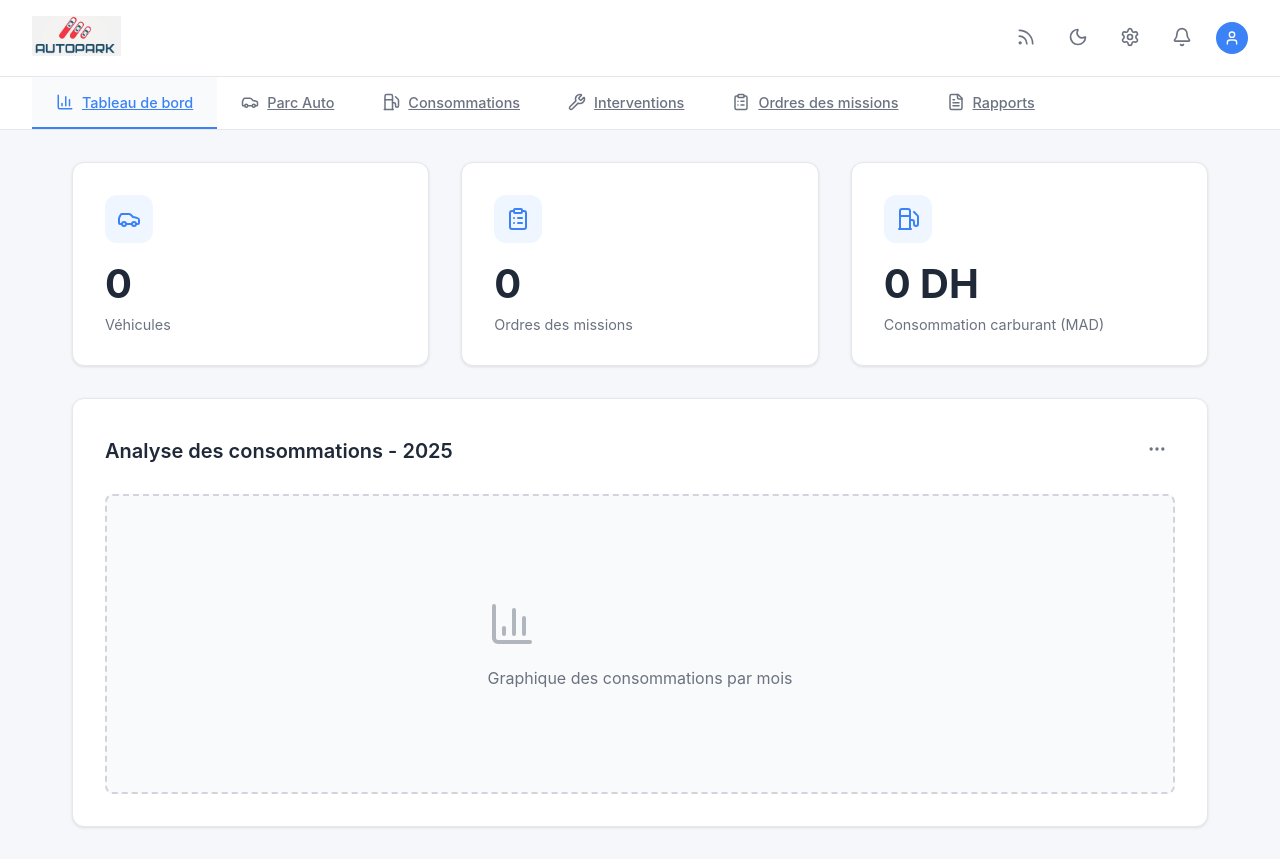
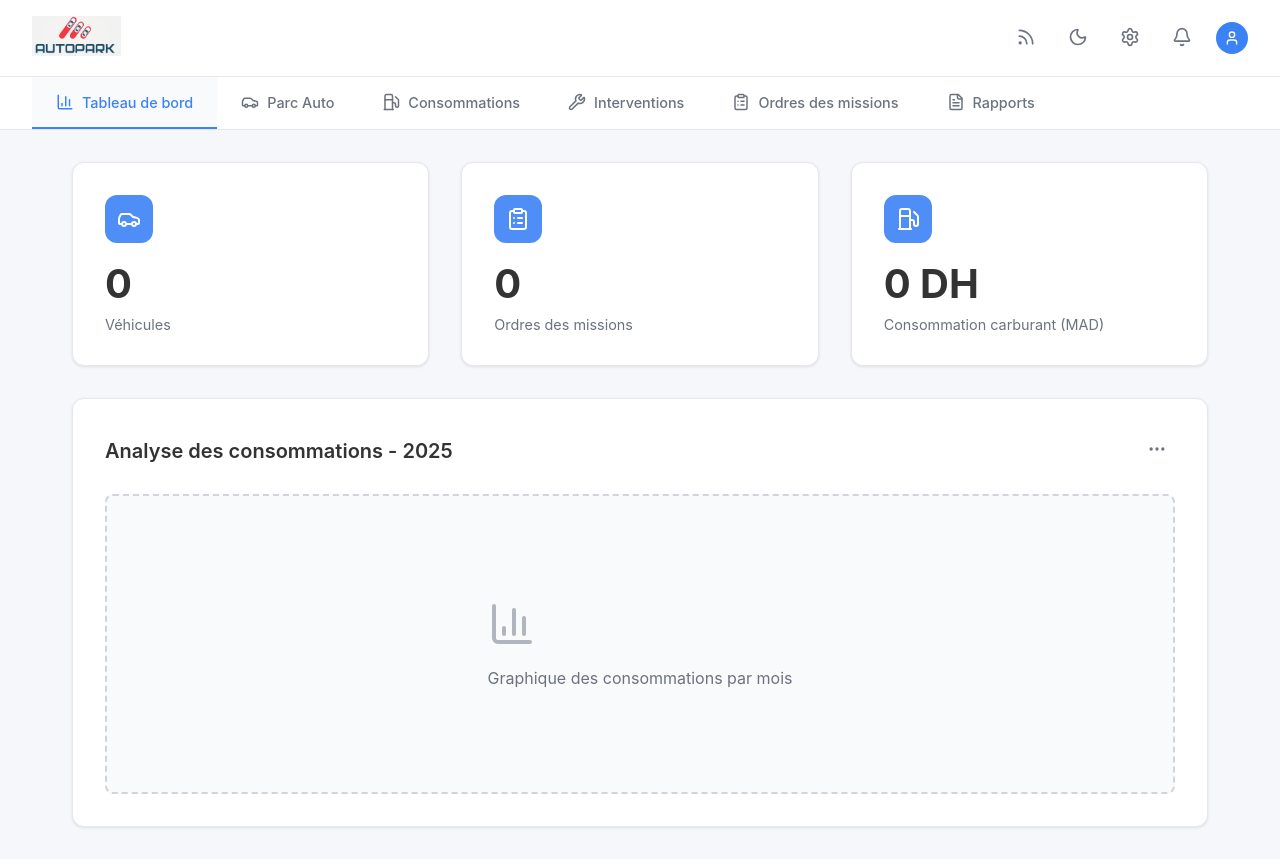
Before and after one commit to achraf-essarih/autopark-front, a React (Create React App) app: page / in a window 1280 px wide. Built offline with nearby package versions, Linux system fonts and the light colour scheme.

Commit message:
dark mode

```diff
--- a/src/App.css
+++ b/src/App.css
@@ -1,7 +1,54 @@
+:root {
+  /* Light theme variables */
+  --bg-primary: #f5f7fa;
+  --bg-secondary: #ffffff;
+  --text-primary: #333333;
+  --text-secondary: #6b7280;
+  --border-color: #e5e7eb;
+  --accent-color: #3b82f6;
+  --accent-hover: #2563eb;
+  --success-color: #10b981;
+  --success-hover: #059669;
+  --card-bg: #ffffff;
+  --header-bg: #ffffff;
+  --shadow-color: rgba(0, 0, 0, 0.1);
+  --chart-placeholder-bg: #f9fafb;
+  --chart-placeholder-border: #d1d5db;
+  --table-header-bg: #f9fafb;
+  --hover-bg: #f9fafb;
+  --tab-active-bg: #f8fafc;
+  --intervention-active-bg: #3b82f6;
+  --intervention-active-text: #ffffff;
+}
+
+.dark-mode {
+  /* Dark theme variables */
+  --bg-primary: #111827;
+  --bg-secondary: #1f2937;
+  --text-primary: #f3f4f6;
+  --text-secondary: #9ca3af;
+  --border-color: #374151;
+  --accent-color: #3b82f6;
+  --accent-hover: #60a5fa;
+  --success-color: #10b981;
+  --success-hover: #34d399;
+  --card-bg: #1f2937;
+  --header-bg: #111827;
+  --shadow-color: rgba(0, 0, 0, 0.5);
+  --chart-placeholder-bg: #374151;
+  --chart-placeholder-border: #4b5563;
+  --table-header-bg: #374151;
+  --hover-bg: #374151;
+  --tab-active-bg: #2563eb;
+  --intervention-active-bg: #2563eb;
+  --intervention-active-text: #ffffff;
+}
+
 * {
   margin: 0;
   padding: 0;
   box-sizing: border-box;
+  transition: background-color 0.3s, color 0.3s, border-color 0.3s;
 }
 
 body {
@@ -10,8 +57,8 @@ body {
     sans-serif;
   -webkit-font-smoothing: antialiased;
   -moz-osx-font-smoothing: grayscale;
-  background-color: #f5f7fa;
-  color: #333;
+  background-color: var(--bg-primary);
+  color: var(--text-primary);
 }
 
 .app {
@@ -22,13 +69,13 @@ body {
 
 /* Header Styles */
 .header {
-  background: white;
-  border-bottom: 1px solid #e5e7eb;
+  background: var(--header-bg);
+  border-bottom: 1px solid var(--border-color);
   padding: 1rem 2rem;
   display: flex;
   justify-content: space-between;
   align-items: center;
-  box-shadow: 0 1px 3px rgba(0, 0, 0, 0.1);
+  box-shadow: 0 1px 3px var(--shadow-color);
 }
 
 .logo {
@@ -44,7 +91,7 @@ body {
 .logo-text {
   font-size: 1.5rem;
   font-weight: bold;
-  color: #1e40af;
+  color: var(--accent-color);
 }
 
 .header-actions {
@@ -59,20 +106,20 @@ body {
   background: transparent;
   border: none;
   cursor: pointer;
-  color: #6b7280;
+  color: var(--text-secondary);
   transition: all 0.2s;
 }
 
 .header-icon:hover {
-  background: #f3f4f6;
-  color: #374151;
+  background: var(--hover-bg);
+  color: var(--text-primary);
 }
 
 .user-avatar {
   width: 32px;
   height: 32px;
   border-radius: 50%;
-  background: #3b82f6;
+  background: var(--accent-color);
   color: white;
   display: flex;
   align-items: center;
@@ -82,8 +129,8 @@ body {
 
 /* Navigation Styles */
 .nav-container {
-  background: white;
-  border-bottom: 1px solid #e5e7eb;
+  background: var(--header-bg);
+  border-bottom: 1px solid var(--border-color);
   padding: 0 2rem;
 }
 
@@ -99,23 +146,24 @@ body {
   cursor: pointer;
   font-size: 0.9rem;
   font-weight: 500;
-  color: #6b7280;
+  color: var(--text-secondary);
   border-bottom: 2px solid transparent;
   transition: all 0.2s;
   display: flex;
   align-items: center;
   gap: 0.5rem;
+  text-decoration: none;
 }
 
 .nav-tab:hover {
-  color: #374151;
-  background: #f9fafb;
+  color: var(--text-primary);
+  background: var(--hover-bg);
 }
 
 .nav-tab.active {
-  color: #3b82f6;
-  border-bottom-color: #3b82f6;
-  background: #f8fafc;
+  color: var(--accent-color);
+  border-bottom-color: var(--accent-color);
+  background: var(--tab-active-bg);
 }
 
 /* Main Content */
@@ -136,17 +184,17 @@ body {
 }
 
 .stat-card {
-  background: white;
+  background: var(--card-bg);
   padding: 2rem;
   border-radius: 0.75rem;
-  box-shadow: 0 1px 3px rgba(0, 0, 0, 0.1);
-  border: 1px solid #e5e7eb;
-  transition: transform 0.2s;
+  box-shadow: 0 1px 3px var(--shadow-color);
+  border: 1px solid var(--border-color);
+  transition: transform 0.2s, box-shadow 0.2s;
 }
 
 .stat-card:hover {
   transform: translateY(-2px);
-  box-shadow: 0 4px 6px rgba(0, 0, 0, 0.1);
+  box-shadow: 0 4px 6px var(--shadow-color);
 }
 
 .stat-header {
@@ -163,29 +211,30 @@ body {
   display: flex;
   align-items: center;
   justify-content: center;
-  background: #eff6ff;
-  color: #3b82f6;
+  background: var(--accent-color);
+  color: white;
+  opacity: 0.9;
 }
 
 .stat-value {
   font-size: 2.5rem;
   font-weight: bold;
-  color: #1f2937;
+  color: var(--text-primary);
   margin-bottom: 0.5rem;
 }
 
 .stat-label {
-  color: #6b7280;
+  color: var(--text-secondary);
   font-size: 0.9rem;
 }
 
 /* Chart Container */
 .chart-container {
-  background: white;
+  background: var(--card-bg);
   padding: 2rem;
   border-radius: 0.75rem;
-  box-shadow: 0 1px 3px rgba(0, 0, 0, 0.1);
-  border: 1px solid #e5e7eb;
+  box-shadow: 0 1px 3px var(--shadow-color);
+  border: 1px solid var(--border-color);
 }
 
 .chart-header {
@@ -198,7 +247,7 @@ body {
 .chart-title {
   font-size: 1.25rem;
   font-weight: 600;
-  color: #1f2937;
+  color: var(--text-primary);
 }
 
 .chart-menu {
@@ -207,22 +256,22 @@ body {
   cursor: pointer;
   padding: 0.5rem;
   border-radius: 0.5rem;
-  color: #6b7280;
+  color: var(--text-secondary);
 }
 
 .chart-menu:hover {
-  background: #f3f4f6;
+  background: var(--hover-bg);
 }
 
 .chart-placeholder {
   height: 300px;
-  background: #f9fafb;
+  background: var(--chart-placeholder-bg);
   border-radius: 0.5rem;
   display: flex;
   align-items: center;
   justify-content: center;
-  color: #6b7280;
-  border: 2px dashed #d1d5db;
+  color: var(--text-secondary);
+  border: 2px dashed var(--chart-placeholder-border);
 }
 
 /* Page Styles */
@@ -236,7 +285,7 @@ body {
 .page-title {
   font-size: 1.5rem;
   font-weight: 600;
-  color: #1f2937;
+  color: var(--text-primary);
 }
 
 .btn {
@@ -252,30 +301,30 @@ body {
 }
 
 .btn-primary {
-  background: #3b82f6;
+  background: var(--accent-color);
   color: white;
 }
 
 .btn-primary:hover {
-  background: #2563eb;
+  background: var(--accent-hover);
 }
 
 .btn-success {
-  background: #10b981;
+  background: var(--success-color);
   color: white;
 }
 
 .btn-success:hover {
-  background: #059669;
+  background: var(--success-hover);
 }
 
 /* Form Styles */
 .form-container {
-  background: white;
+  background: var(--card-bg);
   padding: 2rem;
   border-radius: 0.75rem;
-  box-shadow: 0 1px 3px rgba(0, 0, 0, 0.1);
-  border: 1px solid #e5e7eb;
+  box-shadow: 0 1px 3px var(--shadow-color);
+  border: 1px solid var(--border-color);
   margin-bottom: 2rem;
 }
 
@@ -293,24 +342,26 @@ body {
 
 .form-label {
   font-weight: 500;
-  color: #374151;
+  color: var(--text-primary);
 }
 
 .form-input,
 .form-select,
 .form-textarea {
   padding: 0.75rem;
-  border: 1px solid #d1d5db;
+  border: 1px solid var(--border-color);
   border-radius: 0.5rem;
   font-size: 0.9rem;
-  transition: border-color 0.2s;
+  transition: border-color 0.2s, box-shadow 0.2s;
+  background-color: var(--bg-secondary);
+  color: var(--text-primary);
 }
 
 .form-input:focus,
 .form-select:focus,
 .form-textarea:focus {
   outline: none;
-  border-color: #3b82f6;
+  border-color: var(--accent-color);
   box-shadow: 0 0 0 3px rgba(59, 130, 246, 0.1);
 }
 
@@ -322,9 +373,9 @@ body {
 /* Tab Styles for Interventions */
 .intervention-tabs {
   display: flex;
-  background: white;
+  background: var(--card-bg);
   border-radius: 0.75rem 0.75rem 0 0;
-  border: 1px solid #e5e7eb;
+  border: 1px solid var(--border-color);
   border-bottom: none;
   overflow: hidden;
 }
@@ -336,8 +387,8 @@ body {
   border: none;
   cursor: pointer;
   font-weight: 500;
-  color: #6b7280;
-  border-right: 1px solid #e5e7eb;
+  color: var(--text-secondary);
+  border-right: 1px solid var(--border-color);
   transition: all 0.2s;
   display: flex;
   align-items: center;
@@ -350,26 +401,26 @@ body {
 }
 
 .intervention-tab:hover {
-  background: #f9fafb;
+  background: var(--hover-bg);
 }
 
 .intervention-tab.active {
-  background: #3b82f6;
-  color: white;
+  background: var(--intervention-active-bg);
+  color: var(--intervention-active-text);
 }
 
 .intervention-content {
-  background: white;
-  border: 1px solid #e5e7eb;
+  background: var(--card-bg);
+  border: 1px solid var(--border-color);
   border-radius: 0 0 0.75rem 0.75rem;
   padding: 2rem;
 }
 
 /* Table Styles */
 .table-container {
-  background: white;
+  background: var(--card-bg);
   border-radius: 0.75rem;
-  border: 1px solid #e5e7eb;
+  border: 1px solid var(--border-color);
   overflow: hidden;
 }
 
@@ -382,23 +433,23 @@ body {
 .table td {
   padding: 1rem;
   text-align: left;
-  border-bottom: 1px solid #e5e7eb;
+  border-bottom: 1px solid var(--border-color);
 }
 
 .table th {
-  background: #f9fafb;
+  background: var(--table-header-bg);
   font-weight: 600;
-  color: #374151;
+  color: var(--text-primary);
 }
 
 .table tbody tr:hover {
-  background: #f9fafb;
+  background: var(--hover-bg);
 }
 
 .empty-state {
   text-align: center;
   padding: 3rem;
-  color: #6b7280;
+  color: var(--text-secondary);
 }
 
 /* Responsive */
--- a/src/App.js
+++ b/src/App.js
@@ -1,5 +1,6 @@
 import React from 'react';
 import { BrowserRouter as Router, Routes, Route } from 'react-router-dom';
+import { ThemeProvider } from './context/ThemeContext';
 import Header from './components/Header';
 import Navigation from './components/Navigation';
 import Dashboard from './pages/Dashboard';
@@ -12,6 +13,7 @@ import './App.css';
 
 function App() {
   return (
+    <ThemeProvider>
       <Router>
         <div className="app">
           <Header />
@@ -26,6 +28,7 @@ function App() {
           </Routes>
         </div>
       </Router>
+    </ThemeProvider>
   );
 }
 
--- a/src/components/Header.js
+++ b/src/components/Header.js
@@ -1,7 +1,10 @@
 import React from 'react';
-import { Bell, Settings, Moon, Rss, User } from 'lucide-react';
+import { Bell, Settings, Moon, Sun, Rss, User } from 'lucide-react';
+import { useTheme } from '../context/ThemeContext';
 
 const Header = () => {
+  const { theme, toggleTheme } = useTheme();
+
   return (
     <header className="header">
       <div className="logo">
@@ -14,8 +17,8 @@ const Header = () => {
         <button className="header-icon">
           <Rss size={20} />
         </button>
-        <button className="header-icon">
-          <Moon size={20} />
+        <button className="header-icon" onClick={toggleTheme} aria-label="Toggle dark mode">
+          {theme === 'dark' ? <Sun size={20} /> : <Moon size={20} />}
         </button>
         <button className="header-icon">
           <Settings size={20} />
--- /dev/null
+++ b/src/context/ThemeContext.js
@@ -0,0 +1,55 @@
+import React, { createContext, useState, useEffect, useContext } from 'react';
+
+// Create the theme context
+const ThemeContext = createContext();
+
+// Theme provider component
+export const ThemeProvider = ({ children }) => {
+  // Check if user has a theme preference in localStorage or prefers dark mode
+  const getInitialTheme = () => {
+    const savedTheme = localStorage.getItem('theme');
+    if (savedTheme) {
+      return savedTheme;
+    }
+    // Check for system preference
+    return window.matchMedia('(prefers-color-scheme: dark)').matches ? 'dark' : 'light';
+  };
+
+  const [theme, setTheme] = useState(getInitialTheme);
+
+  // Toggle between light and dark mode
+  const toggleTheme = () => {
+    setTheme(prevTheme => {
+      const newTheme = prevTheme === 'light' ? 'dark' : 'light';
+      localStorage.setItem('theme', newTheme);
+      return newTheme;
+    });
+  };
+
+  // Apply theme to document when theme changes
+  useEffect(() => {
+    document.documentElement.setAttribute('data-theme', theme);
+    if (theme === 'dark') {
+      document.documentElement.classList.add('dark-mode');
+    } else {
+      document.documentElement.classList.remove('dark-mode');
+    }
+  }, [theme]);
+
+  return (
+    <ThemeContext.Provider value={{ theme, toggleTheme }}>
+      {children}
+    </ThemeContext.Provider>
+  );
+};
+
+// Custom hook to use the theme context
+export const useTheme = () => {
+  const context = useContext(ThemeContext);
+  if (context === undefined) {
+    throw new Error('useTheme must be used within a ThemeProvider');
+  }
+  return context;
+};
+
+export default ThemeContext;
```
Lines whose indentation alone changed are shown as unchanged.
